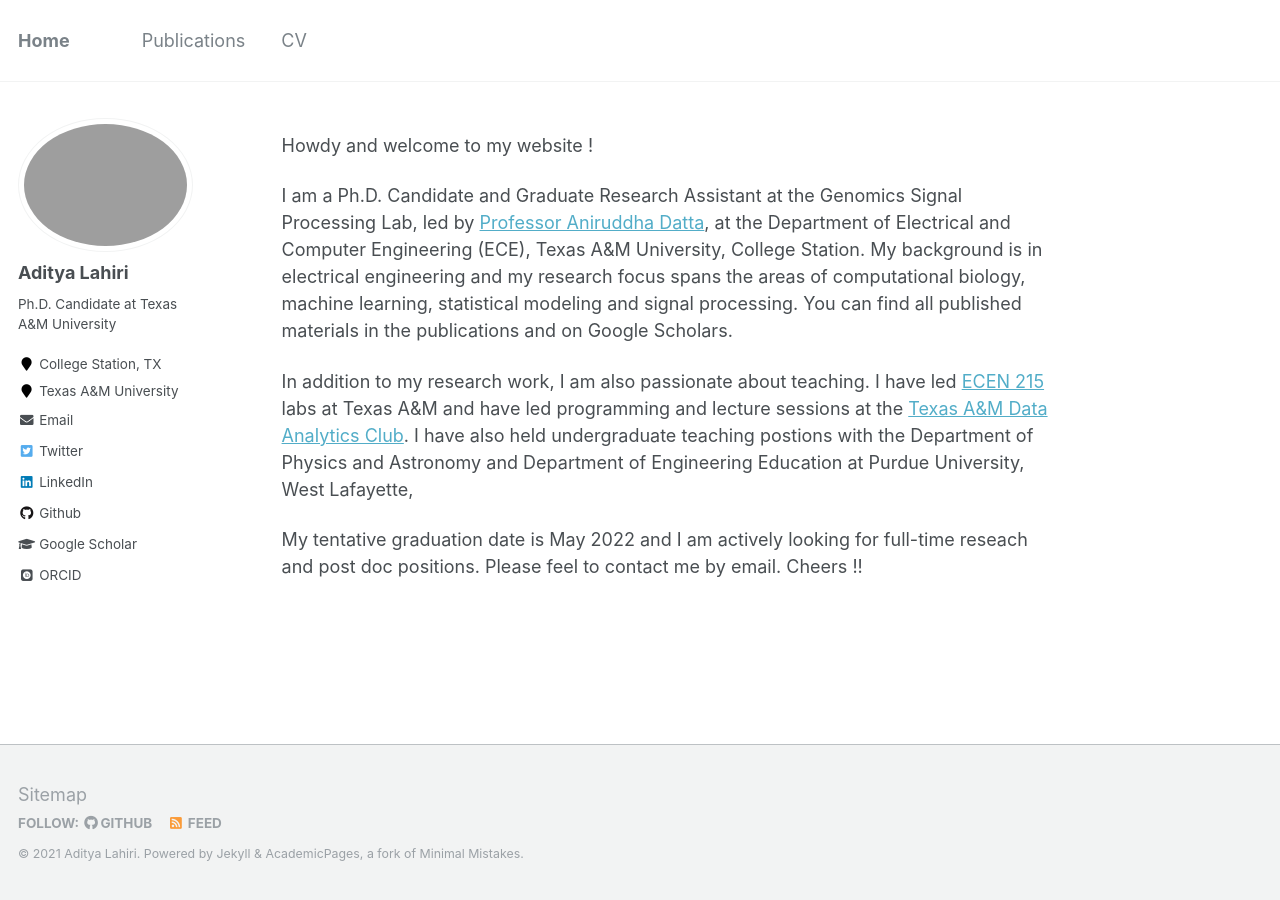
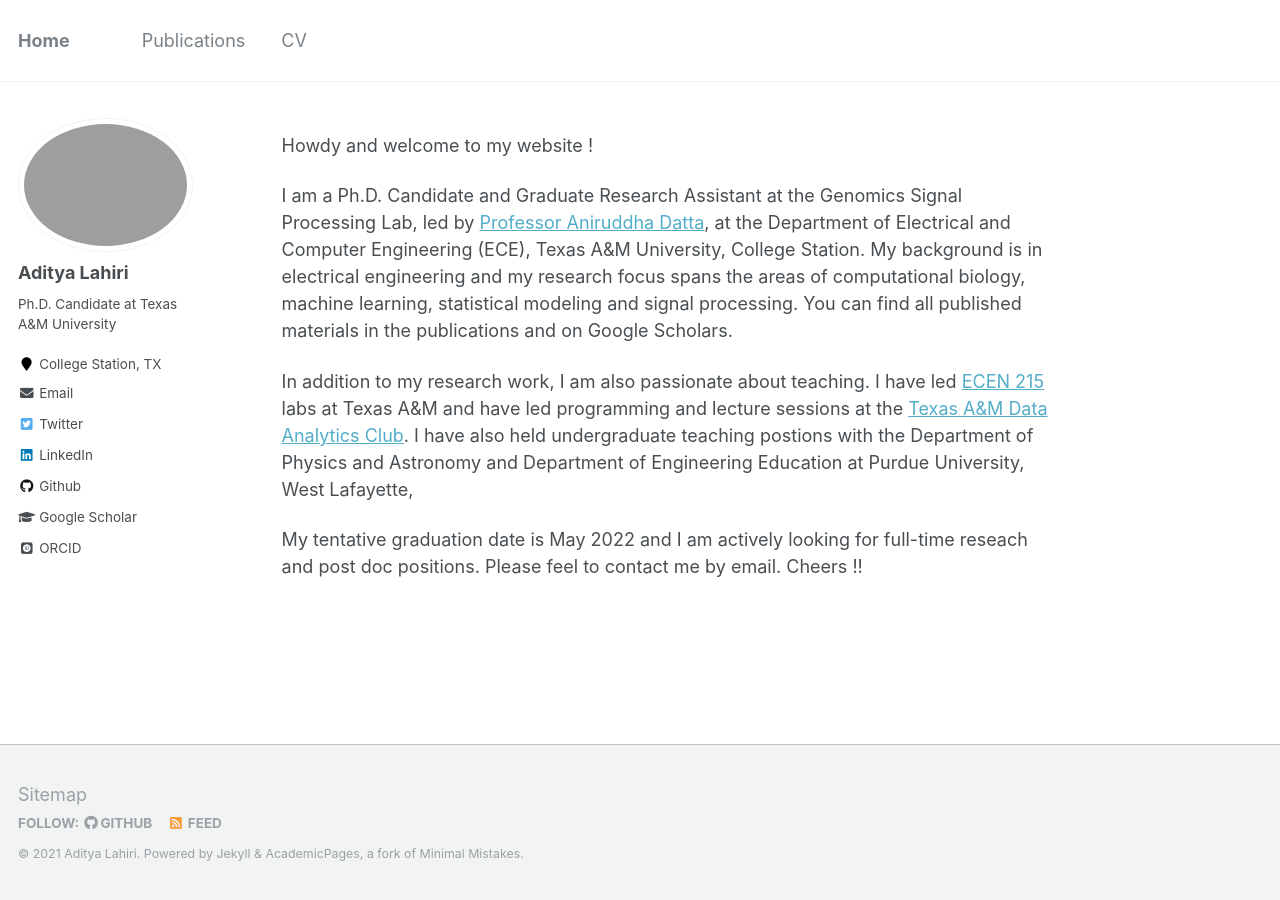
Before and after one commit to adilahiri/lahiri.github.io, a Jekyll site: the page built from _pages/about.md, in a window 1280 px wide. Built offline with Jekyll 4.4.1, drawn with Linux system fonts in a browser that asks for light colours; some web fonts are replaced.

Commit message:
Update _config.yml

```diff
--- a/_config.yml
+++ b/_config.yml
@@ -84,7 +84,7 @@ author:
   avatar           : "Aditya.jpg"
   bio              : "Ph.D. Candidate at Texas A&M University"
   location         : "College Station, TX"
-  employer         : "Texas A&M University"
+  employer         :
   pubmed           : #"https://www.ncbi.nlm.nih.gov/pubmed/?term=john+snow"
   googlescholar    : "https://scholar.google.com/citations?hl=en&tzom=300&user=U4WpfCkAAAAJ"
   email            : "adi441994@gmail.com"
```
